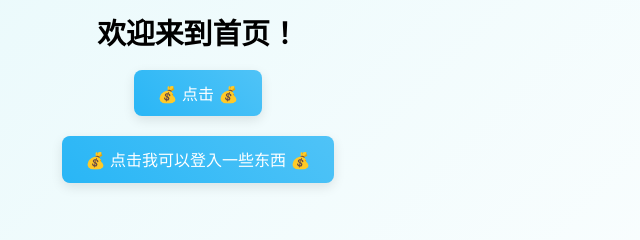
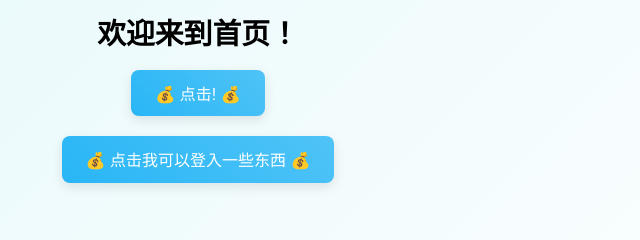
Before and after one commit to linsheng-ls/linsheng, a plain HTML site: page web/index.html in a window 1280 px wide. Shown: the part 328-568 px from the top of the page, 442-1082 px from the left. Drawn offline with Linux system fonts and the light colour scheme; no server answers.

Commit message:
first commit

```diff
--- a/web/index.html
+++ b/web/index.html
@@ -9,7 +9,7 @@
 <body>
 
   <h1>欢迎来到首页！</h1>
-  <button onclick="window.location.href='salary.html'">💰 点击 💰</button>
+  <button onclick="window.location.href='salary.html'">💰 点击! 💰</button>
   <button onclick="window.location.href='suumo.html'">💰 点击我可以登入一些东西 💰</button>
 </body>
 </html>
```
